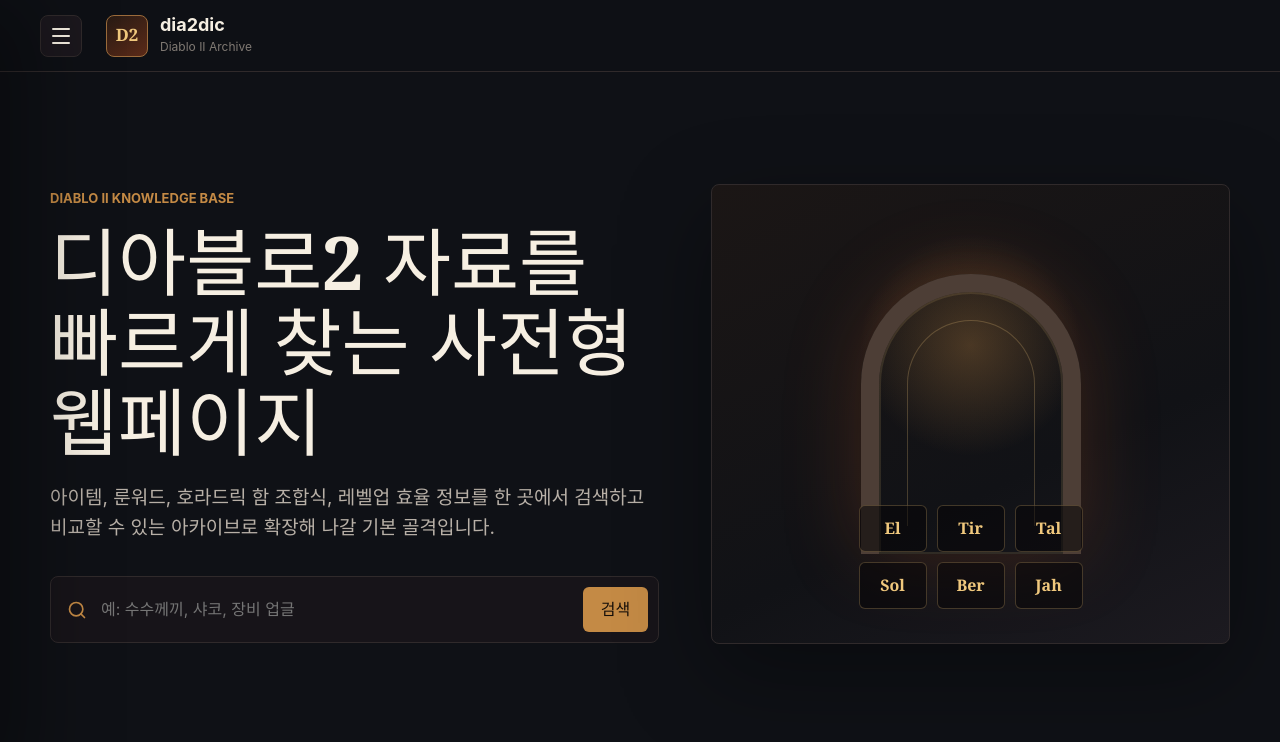
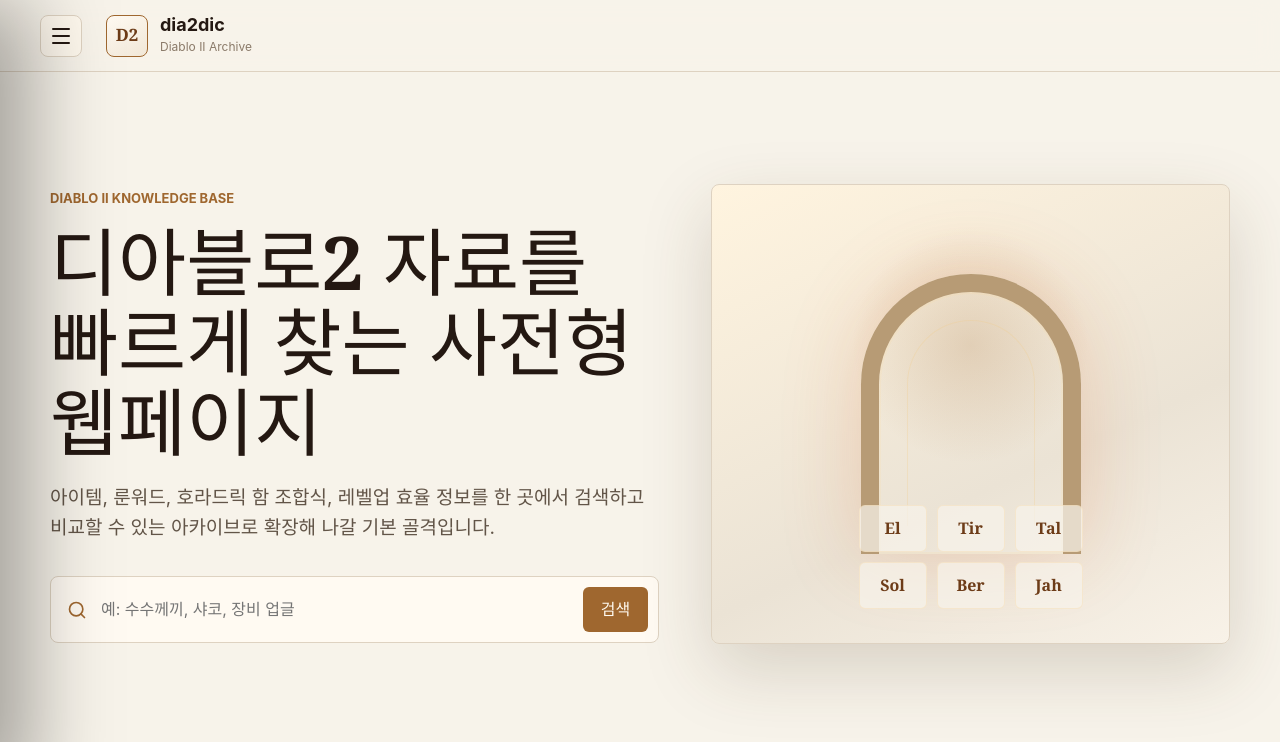
Before and after one commit to artrointel/dia2dic, a React (Vite) app: page / in a window 1280 px wide. Shown: the top 742 px of the page. Built offline with nearby package versions, Linux system fonts and the light colour scheme.

Commit message:
Support dark/light theme

```diff
--- a/src/App.css
+++ b/src/App.css
@@ -4,7 +4,7 @@
 
 .site-header {
   align-items: center;
-  background: rgba(15, 17, 22, 0.86);
+  background: var(--header-bg);
   backdrop-filter: blur(14px);
   border-bottom: 1px solid var(--border);
   display: flex;
@@ -20,7 +20,7 @@
 .menu-trigger,
 .icon-button {
   align-items: center;
-  background: #1b171d;
+  background: var(--control-bg);
   border: 1px solid var(--border);
   border-radius: 8px;
   color: var(--text-strong);
@@ -46,10 +46,10 @@
 }
 
 .brand-mark {
-  background: linear-gradient(145deg, #281b14, #5b2a18);
-  border: 1px solid #9b6b3b;
+  background: linear-gradient(145deg, var(--surface), var(--surface-strong));
+  border: 1px solid var(--accent);
   border-radius: 8px;
-  color: #f0c87d;
+  color: var(--accent-strong);
   display: grid;
   font-family: var(--serif);
   font-size: 17px;
@@ -81,7 +81,7 @@
 }
 
 .nav-backdrop {
-  background: rgba(0, 0, 0, 0.52);
+  background: var(--overlay);
   border: 0;
   cursor: pointer;
   inset: 0;
@@ -98,7 +98,7 @@
 }
 
 .side-navigation {
-  background: #111216;
+  background: var(--bg);
   border-right: 1px solid var(--border);
   box-shadow: 30px 0 80px rgba(0, 0, 0, 0.35);
   height: 100svh;
@@ -112,6 +112,7 @@
   width: 336px;
   z-index: 30;
   overflow-y: auto;
+  padding-bottom: 104px;
 }
 
 .side-navigation.is-open {
@@ -209,6 +210,59 @@
   color: var(--text-muted) !important;
 }
 
+.theme-toggle {
+  align-items: center;
+  background: var(--surface);
+  border: 1px solid var(--border);
+  border-radius: 8px;
+  bottom: 20px;
+  box-shadow: var(--shadow-strong);
+  color: var(--text);
+  cursor: pointer;
+  display: grid;
+  gap: 12px;
+  grid-template-columns: auto minmax(0, 1fr);
+  left: 20px;
+  padding: 12px;
+  position: absolute;
+  text-align: left;
+  width: calc(100% - 40px);
+}
+
+.theme-toggle:hover {
+  background: var(--surface-strong);
+  border-color: rgba(196, 138, 69, 0.72);
+}
+
+.theme-toggle-icon {
+  align-items: center;
+  background: var(--control-bg);
+  border: 1px solid var(--border);
+  border-radius: 8px;
+  color: var(--accent);
+  display: inline-flex;
+  height: 38px;
+  justify-content: center;
+  width: 38px;
+}
+
+.theme-toggle strong,
+.theme-toggle small {
+  display: block;
+}
+
+.theme-toggle strong {
+  color: var(--text-strong);
+  font-size: 14px;
+  line-height: 1.2;
+}
+
+.theme-toggle small {
+  color: var(--text-muted);
+  font-size: 12px;
+  margin-top: 2px;
+}
+
 .hero-section {
   align-items: center;
   display: grid;
@@ -238,7 +292,7 @@
 
 .search-panel {
   align-items: center;
-  background: #171419;
+  background: var(--search-bg);
   border: 1px solid var(--border);
   border-radius: 8px;
   display: grid;
@@ -263,22 +317,20 @@
 }
 
 .search-panel button {
-  background: #c48a45;
+  background: var(--accent);
   border: 0;
   border-radius: 6px;
-  color: #160f0a;
+  color: var(--button-text);
   cursor: pointer;
   font-weight: 800;
   padding: 10px 18px;
 }
 
 .hero-visual {
-  background:
-    radial-gradient(circle at 50% 35%, rgba(196, 138, 69, 0.3), transparent 28%),
-    linear-gradient(155deg, #1b1615, #111216 62%, #1c1a20);
+  background: var(--hero-panel);
   border: 1px solid var(--border);
   border-radius: 8px;
-  box-shadow: 0 30px 90px rgba(0, 0, 0, 0.35);
+  box-shadow: var(--shadow-strong);
   display: grid;
   min-height: 460px;
   overflow: hidden;
@@ -287,7 +339,7 @@
 }
 
 .stone-arch {
-  border: 18px solid #4d3e36;
+  border: 18px solid var(--portal-border);
   border-bottom: 0;
   border-radius: 120px 120px 0 0;
   box-shadow:
@@ -315,10 +367,10 @@
 }
 
 .rune-grid b {
-  background: rgba(8, 7, 8, 0.56);
+  background: color-mix(in srgb, var(--bg) 72%, transparent);
   border: 1px solid rgba(240, 200, 125, 0.24);
   border-radius: 6px;
-  color: #f0c87d;
+  color: var(--accent-strong);
   font-family: var(--serif);
   padding: 10px 0;
   text-align: center;
--- a/src/App.tsx
+++ b/src/App.tsx
@@ -1,4 +1,4 @@
-import { useState } from 'react'
+import { useEffect, useState } from 'react'
 import {
   BookOpen,
   Boxes,
@@ -7,14 +7,18 @@
   FlaskConical,
   Gem,
   Menu,
+  Moon,
   PackageSearch,
   Search,
+  Sun,
   TrendingUp,
   X,
   type LucideIcon,
 } from 'lucide-react'
 import { NavLink, Route, Routes } from 'react-router-dom'
 import './App.css'
+
+type Theme = 'dark' | 'light'
 
 type Page = {
   path: string
@@ -119,7 +123,17 @@
   },
 ]
 
-function Header() {
+function getInitialTheme(): Theme {
+  const savedTheme = window.localStorage.getItem('dia2dic-theme')
+
+  if (savedTheme === 'dark' || savedTheme === 'light') {
+    return savedTheme
+  }
+
+  return window.matchMedia('(prefers-color-scheme: light)').matches ? 'light' : 'dark'
+}
+
+function Header({ theme, onToggleTheme }: { theme: Theme; onToggleTheme: () => void }) {
   const [isNavOpen, setIsNavOpen] = useState(false)
 
   return (
@@ -145,17 +159,26 @@
         </NavLink>
       </header>
 
-      <SideNavigation isOpen={isNavOpen} onClose={() => setIsNavOpen(false)} />
+      <SideNavigation
+        isOpen={isNavOpen}
+        theme={theme}
+        onClose={() => setIsNavOpen(false)}
+        onToggleTheme={onToggleTheme}
+      />
     </>
   )
 }
 
 function SideNavigation({
   isOpen,
+  theme,
   onClose,
+  onToggleTheme,
 }: {
   isOpen: boolean
+  theme: Theme
   onClose: () => void
+  onToggleTheme: () => void
 }) {
   const [openGroups, setOpenGroups] = useState<Record<string, boolean>>({
     '호라드릭 함': true,
@@ -191,8 +214,7 @@
 
         <nav className="side-nav-list" aria-label="디아블로2 자료 메뉴">
           <NavLink to="/" end className="side-nav-link" onClick={onClose}>
-            <BookOpen aria-hidden="true" size={19} />
-            홈
+            <BookOpen aria-hidden="true" size={19} />홈
           </NavLink>
 
           {navigationItems.map((item) => (
@@ -205,6 +227,25 @@
             />
           ))}
         </nav>
+
+        <button
+          className="theme-toggle"
+          type="button"
+          aria-label={theme === 'dark' ? '라이트 테마로 전환' : '다크 테마로 전환'}
+          onClick={onToggleTheme}
+        >
+          <span className="theme-toggle-icon">
+            {theme === 'dark' ? (
+              <Sun aria-hidden="true" size={19} />
+            ) : (
+              <Moon aria-hidden="true" size={19} />
+            )}
+          </span>
+          <span>
+            <strong>{theme === 'dark' ? 'Light mode' : 'Dark mode'}</strong>
+            <small>{theme === 'dark' ? '밝은 테마로 전환' : '어두운 테마로 전환'}</small>
+          </span>
+        </button>
       </aside>
     </>
   )
@@ -351,9 +392,21 @@
 }
 
 function App() {
+  const [theme, setTheme] = useState<Theme>(getInitialTheme)
+
+  useEffect(() => {
+    document.documentElement.dataset.theme = theme
+    document.documentElement.style.colorScheme = theme
+    window.localStorage.setItem('dia2dic-theme', theme)
+  }, [theme])
+
+  const toggleTheme = () => {
+    setTheme((current) => (current === 'dark' ? 'light' : 'dark'))
+  }
+
   return (
     <div className="app-shell">
-      <Header />
+      <Header theme={theme} onToggleTheme={toggleTheme} />
       <main>
         <Routes>
           <Route path="/" element={<HomePage />} />
--- a/src/index.css
+++ b/src/index.css
@@ -1,7 +1,18 @@
 :root {
   --accent: #c48a45;
+  --accent-strong: #f0c87d;
   --bg: #0f1116;
   --border: #302a2b;
+  --button-text: #160f0a;
+  --control-bg: #1b171d;
+  --header-bg: rgba(15, 17, 22, 0.86);
+  --hero-panel:
+    radial-gradient(circle at 50% 35%, rgba(196, 138, 69, 0.3), transparent 28%),
+    linear-gradient(155deg, #1b1615, #111216 62%, #1c1a20);
+  --overlay: rgba(0, 0, 0, 0.52);
+  --portal-border: #4d3e36;
+  --search-bg: #171419;
+  --shadow-strong: 0 30px 90px rgba(0, 0, 0, 0.35);
   --surface: #171419;
   --surface-strong: #1f1b21;
   --text: #b8b0a7;
@@ -14,6 +25,7 @@
 
   background: var(--bg);
   color: var(--text);
+  color-scheme: dark;
   font: 16px/1.55 var(--sans);
   font-synthesis: none;
   text-rendering: optimizeLegibility;
@@ -21,14 +33,43 @@
   -moz-osx-font-smoothing: grayscale;
 }
 
+:root[data-theme='light'] {
+  --accent: #9f672f;
+  --accent-strong: #6d3c18;
+  --bg: #f7f3ea;
+  --border: #ded2c1;
+  --button-text: #fffaf0;
+  --control-bg: #fff9ee;
+  --header-bg: rgba(247, 243, 234, 0.88);
+  --hero-panel:
+    radial-gradient(circle at 50% 35%, rgba(159, 103, 47, 0.2), transparent 30%),
+    linear-gradient(155deg, #fff4df, #ebe3d5 62%, #f8f2e8);
+  --overlay: rgba(22, 15, 10, 0.34);
+  --portal-border: #b79b75;
+  --search-bg: #fffaf2;
+  --shadow-strong: 0 26px 70px rgba(80, 54, 29, 0.18);
+  --surface: #fffaf2;
+  --surface-strong: #f1e7d7;
+  --text: #625548;
+  --text-muted: #8a7a69;
+  --text-strong: #241812;
+
+  color-scheme: light;
+}
+
 * {
   box-sizing: border-box;
 }
 
 body {
+  background: var(--bg);
+  color: var(--text);
   margin: 0;
   min-height: 100svh;
   min-width: 320px;
+  transition:
+    background-color 0.2s ease,
+    color 0.2s ease;
 }
 
 h1,
```
